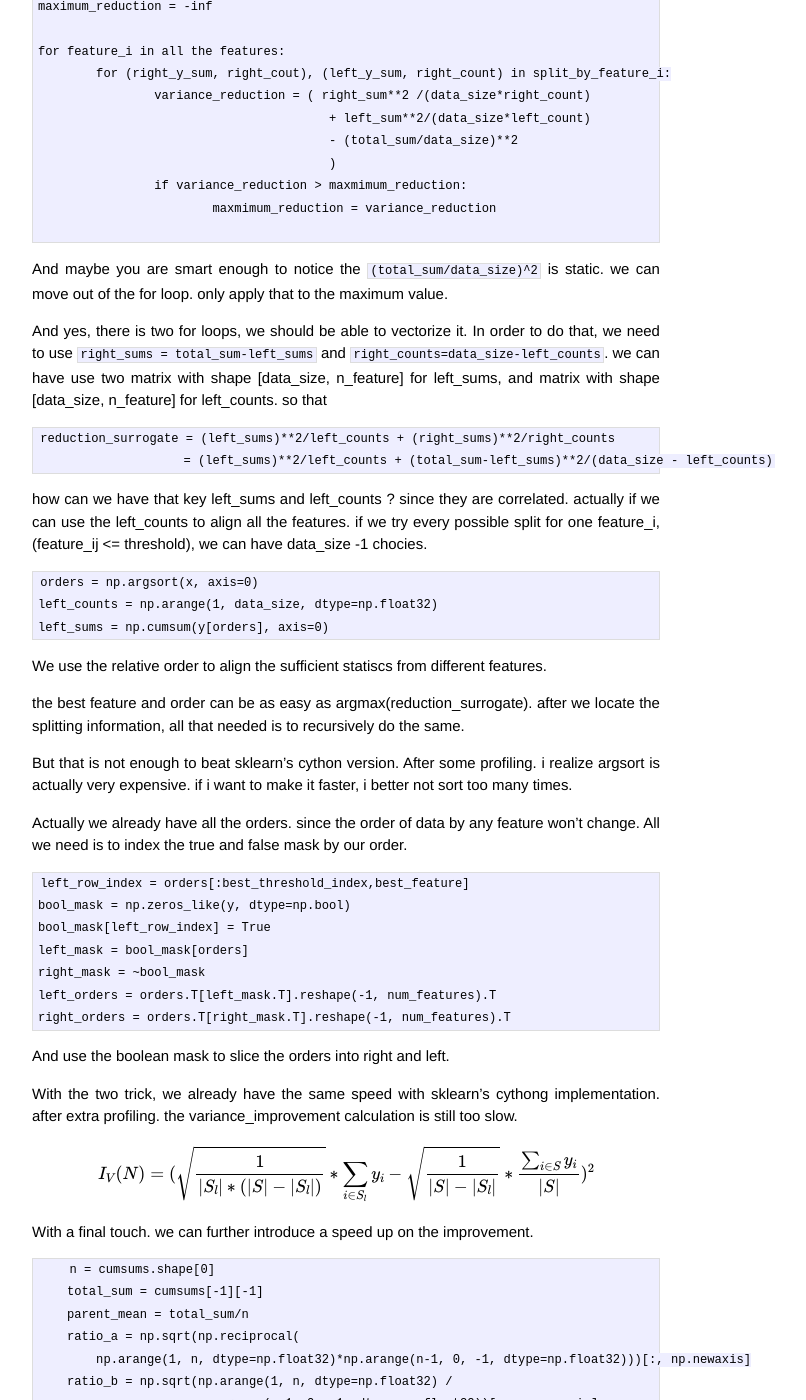
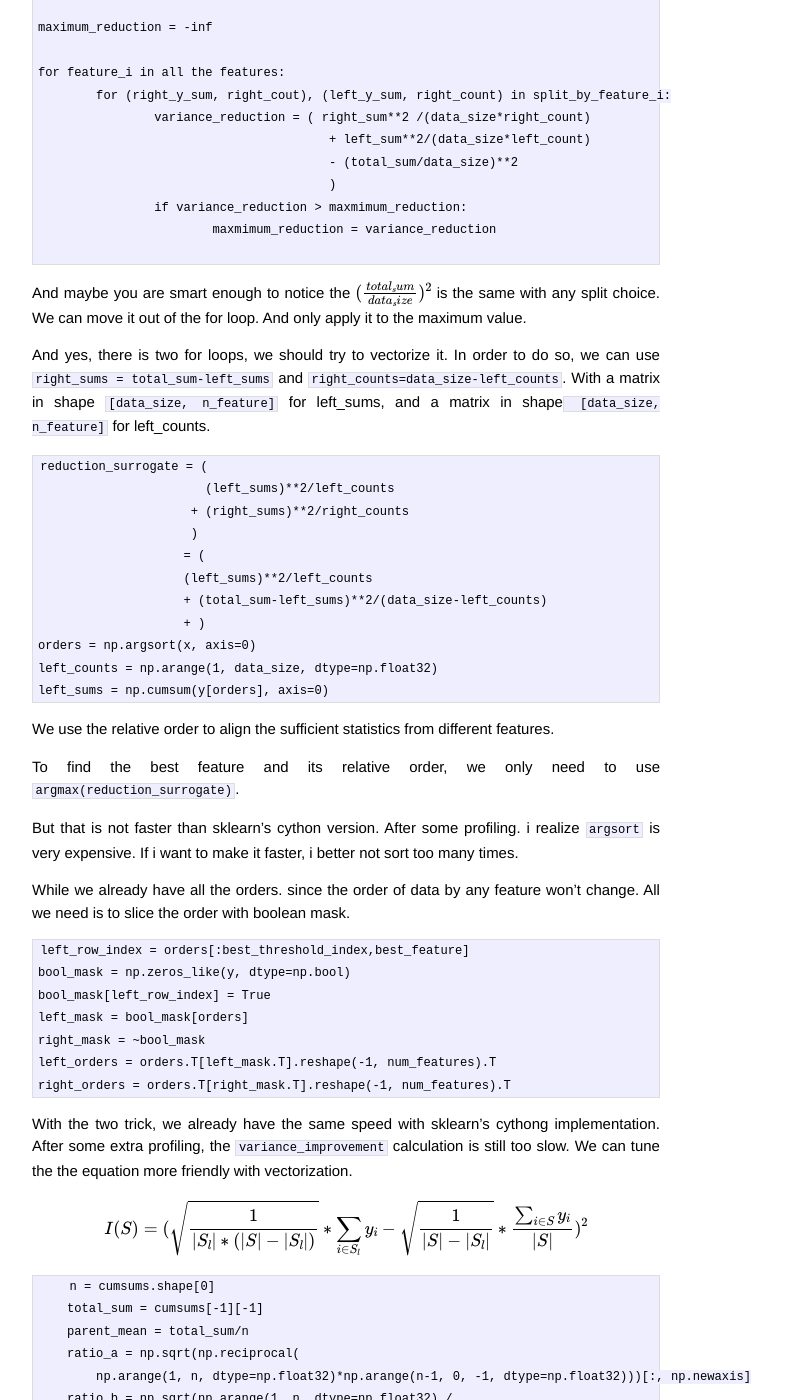
Before and after one commit to yupbank/yupbank.github.io, a Jekyll site: the page built from _posts/2019-08-08-faster-regression-tree.md, in a window 1280 px wide and 1400 px high, scrolled down 854 px. Shown: the whole window, without its empty margins (294-1100 px from the left). Built offline with Jekyll 4.4.1, drawn with Linux system fonts in a browser that asks for light colours; formulas are drawn with MathJax 3; comment, search, counter and statistics services are not loaded; some of the changed text lies outside the part shown.

Commit message:
update content

````diff
--- a/_posts/2019-08-08-faster-regression-tree.md
+++ b/_posts/2019-08-08-faster-regression-tree.md
@@ -6,30 +6,32 @@ categories: learning
 ---
 ## Decision Tree Regressor Vectorized.
 
-I just spend a few weeks on vectoizing the greedy depth wise decision tree regression.
+I just spent a few weeks on vectorizing the greedy depth-wise regression tree induction algorithm.
 
-And achieved around two times faster than sklearn's cython implementation, with around the same accuracy.
+### [L2 loss reduction]([https://github.com/yupbank/np_decision_tree/blob/a3032df27c74d16e7efd604d15a996a7b512a168/decision_tree/one.py#L52](https://github.com/yupbank/np_decision_tree/blob/a3032df27c74d16e7efd604d15a996a7b512a168/decision_tree/one.py#L52))
 
-If you are into decision tree regression, and variance reduction technique, you probably already familar with this equation.
+If you are into decision tree regression, with variance reduction technique, you probably are already familiar with this equation.
 
 $$
-I_{V}(N)={\frac {1}{|S|^{2}}}\sum _{i\in S}\sum _{j\in S}{\frac {1}{2}}(y_{i}-y_{j})^{2}  -({\frac {1}{|S_{l}|^{2}}}\sum _{i\in S_{l}}\sum _{j\in S_{l}}{\frac {1}{2}}(y_{i}-y_{j})^{2} +{\frac {1}{|S_{r}|^{2}}}\sum _{i\in S_{r}}\sum _{j\in S_{r}}{\frac {1}{2}}(y_{i}-y_{j})^{2}).
+I(S) = \frac{\sum _{i\in S}{(y_i-\bar{y})^2}}{|S|} -( \frac{|S_l|}{|S|} * \frac{\sum _{i\in S_l}{(y_i-\bar{y}_l)^2}}{|S_l|}  + \frac{|S_r|}{|S|} * \frac{\sum _{i\in S_r}{(y_i-\bar{y}_r)^2}}{|S_r|} )
 $$
 
-The splitting criteria want to maximize the difference between variance of the data with weighted sum of variances in the splitted data(left group and right group).
+Here $\|S\|$ stands for the size of set $S$.
+The splitting criteria is to maximize the difference between variance of the data $S$ and weighted sum of variances in the left group$S_l$ and right group $S_r$.
 
-What decision tree regressor does is to greedily try every possible option of split, and pick the best one.
+And to make our life easier, we assume all the features/data are numerical and unique.
 
-And to make our life easier, we assume all the features/data are numerical. So that for a dataset with shape (N, M).
-There are maximum (N-1)*M splits we need to try.
+For a dataset $(X, y)$, with $X \in \mathbb{R}^{N\times M}, y\in \mathbb{R}^{N}$.
+We define a split as feature that $\leq$ some threshold. There are $M$ features, each one with $N-1$ possible splits.
+From which we can align sufficient statistics from different features by the order of splits.
 
-Before we actually start to split, we want to convert $I_{V}(N)$ into something more friendly with data locality and complexity.
+Before we start to implement, we want to convert $I(S)$ into something more friendly with data locality and complexity.
 
 $$
-I_{V}(N) = \frac{ (\sum_{i\in S_{l}}{y_i})^2}{|S|*|S_l|} + \frac{ (\sum_{i\in S_{r}}{y_i})^2}{|S|*|S_r|} - (\frac{\sum_{i \in S}{y_i}}{|S|})^2
+I(S) = \frac{ (\sum_{i\in S_{l}}{y_i})^2}{|S|*|S_l|} + \frac{ (\sum_{i\in S_{r}}{y_i})^2}{|S|*|S_r|} - (\frac{\sum_{i \in S}{y_i}}{|S|})^2
 $$
 
-Now we have better idea on what to calculate. $\sum_{i\in S_{l}}{y_i}$ and $\sum_{i\in S_{r}}{y_i}$.
+So that $\sum_{i\in S_{l}}{y_i}$ and $\sum_{i\in S_{r}}{y_i}$ is our suffcient statistics.
 
 ```
 data_size = X.shape[0]
@@ -47,31 +49,32 @@ for feature_i in all the features:
 			maxmimum_reduction = variance_reduction
 
 ```
-And maybe you are smart enough to notice the `(total_sum/data_size)^2` is static. we can move out of the for loop. only apply that to the maximum value.
+And maybe you are smart enough to notice the $(\frac{total\_sum}{data\_size})^2$ is the same with any split choice.
+We can move it out of the for loop. And only apply it to the maximum value.
 
-And yes, there is two for loops, we should be able to vectorize it. In order to do that, we need to use `right_sums = total_sum-left_sums` and `right_counts=data_size-left_counts`.
-we can have use two matrix with shape [data_size, n_feature] for left_sums, and matrix with shape [data_size, n_feature] for left_counts.
-so that
+And yes, there is two for loops, we should try to vectorize it. In order to do so, we can use `right_sums = total_sum-left_sums` and `right_counts=data_size-left_counts`.
+With a matrix in shape `[data_size, n_feature]` for left_sums, and a matrix in shape` [data_size, n_feature]` for left_counts.
 ```
-reduction_surrogate = (left_sums)**2/left_counts + (right_sums)**2/right_counts
-		    = (left_sums)**2/left_counts + (total_sum-left_sums)**2/(data_size - left_counts)
-```
-how can we have that key left_sums and left_counts ? since they are correlated. actually if we can use the left_counts to align all the features.
-if we try every possible split for one feature_i, (feature_ij <= threshold), we can have data_size -1 chocies.
-
-```
+reduction_surrogate = (
+                       (left_sums)**2/left_counts
+                     + (right_sums)**2/right_counts
+                     )
+		    = (
+		    (left_sums)**2/left_counts
+		    + (total_sum-left_sums)**2/(data_size-left_counts)
+		    + )
 orders = np.argsort(x, axis=0)
 left_counts = np.arange(1, data_size, dtype=np.float32)
 left_sums = np.cumsum(y[orders], axis=0)
 ```
 
-We use the relative order to align the sufficient statiscs from different features.
+We use the relative order to align the sufficient statistics from different features.
 
-the best feature and order can be as easy as argmax(reduction_surrogate).  after we locate the splitting information, all that needed is to recursively do the same.
+To find the best feature and its relative order, we only need to use `argmax(reduction_surrogate)`.
 
-But that is not enough to beat sklearn's cython version. After some profiling. i realize argsort is actually very expensive. if i want to make it faster, i better not sort too many times.
+But that is not faster than sklearn's cython version. After some profiling. i realize `argsort` is very expensive. If i want to make it faster, i better not sort too many times.
 
-Actually we already have all the orders. since the order of data by any feature won't change. All we need is to index the true and false mask by our order.
+While we already have all the orders. since the order of data by any feature won't change. All we need is to slice the order with boolean mask.
 ```
 left_row_index = orders[:best_threshold_index,best_feature]
 bool_mask = np.zeros_like(y, dtype=np.bool)
@@ -81,15 +84,14 @@ right_mask = ~bool_mask
 left_orders = orders.T[left_mask.T].reshape(-1, num_features).T
 right_orders = orders.T[right_mask.T].reshape(-1, num_features).T
 ```
-And use the boolean mask to slice the orders into right and left.
 
-With the two trick, we already have the same speed with sklearn's cythong implementation. after extra profiling. the variance_improvement calculation is still too slow.
+With the two trick, we already have the same speed with sklearn's cythong implementation. After some extra profiling, the `variance_improvement` calculation is still too slow.
+We can tune the the equation more friendly with vectorization.
 
 $$
-I_{V}(N) = (\sqrt{\frac{1}{|S_l|*(|S|-|S_l|)}}*\sum_{i \in S_l}{y_i} - \sqrt{\frac{1}{|S|-|S_l|}}* \frac{\sum_{i \in S}{y_i}}{|S|})^2
+I(S) = (\sqrt{\frac{1}{|S_l|*(|S|-|S_l|)}}*\sum_{i \in S_l}{y_i} - \sqrt{\frac{1}{|S|-|S_l|}}* \frac{\sum_{i \in S}{y_i}}{|S|})^2
 $$
 
-With a final touch. we can further introduce a speed up on the improvement.
 
 ```
     n = cumsums.shape[0]
@@ -103,4 +105,65 @@ With a final touch. we can further introduce a speed up on the improvement.
                              cumsums[:-1] - parent_mean * ratio_b)
 ```
 
-And now, we are twice the speed of sklearn's cython version !!!
+And now, we are twice the speed of sklearn's cython version.
+
+-----
+
+## [L1 loss reduction]([https://github.com/yupbank/np_decision_tree/blob/a3032df27c74d16e7efd604d15a996a7b512a168/decision_tree/strategy_l1.py#L39](https://github.com/yupbank/np_decision_tree/blob/a3032df27c74d16e7efd604d15a996a7b512a168/decision_tree/strategy_l1.py#L39))
+
+Now let's try to implement MAE splitting criteria.  The improvement equation for l1 loss is:
+$$
+I(S) = \frac{\sum_{i \in S}{|y_i - \tilde{y}|}}{|S|}  -  \frac{|S_l|}{|S|} *\frac{\sum_{i \in S_l}{|y_i - \tilde{y_l}|}}{|S_l|}  -  \frac{|S_r|}{|S|} *\frac{\sum_{i \in S_r}{|y_i - \tilde{y_r}|}}{|S_r|}  \\
+$$
+
+But we are smart enough to simplify the equation a little bit.
+
+$$
+I(S) = \frac{\sum_{i \in S}{|y_i - \tilde{y}|} - \sum_{i \in S_l}{|y_i - \tilde{y_l}|} -  \sum_{i \in S_r}{|y_i - \tilde{y_r}|}}{|S|}
+$$
+
+The sufficient statistics here are $\tilde{y}$ which is median among different side of the split. Which is also different across every split. So in order to vectorize it, we need to find something similar across different split.
+
+There is something connected among one side of the split.
+Let's pick left side for example. With the data sorted among relative orders by one given feature.
+The difference between $S_{l,i}$ and $S_{l,i+1}$ is that $S_{l, i}$ would have one element more than $S_{l,i+1}$.
+For a moment, we use $SS_i =\sum_{j \in S_{l,i}}{|y_j - \tilde{y_{l,i}}|}$  as sufficent statistics represent sum of L1 difference between every element and median element.
+And $y_i$ as the extra element between $S_{l,i}$ and $S_{l,i+1}$.
+This can be treated as inserting $y_i$ to the `i+1` set.
+While $SS_i - SS_{i+1}$  only depends on $y_i$ and $\tilde{y_{l, i}}$.
+Sufficient statics of left side only requires cumulative median of the left side and the extra element of between every two split.
+For the right side, it is very similar, except for not inserting but removing one element at a time.
+We can think of splitting a set as from a empty left set and identity right set, we remove one element from right set and insert into left set.
+And the L1 difference of both left and right side only depend on the element picked and median of both original left and right set.
+
+The way to calculate median for sets with odd number or even number is  a bit different.
+We use the `small_median` and `large_median` to represent median.
+So that regardless of odd or even number of elements, `median = (small_median, large_median)/2`.
+And it is easy to proven, when inserting element $y_i$,
+
+$$
+SS_i - SS_{i+1} =
+\begin{cases}
+    small\_median_i - y_i,         & \text{if } y_i \leq small\_median_i\\
+        y_i - large\_median_i,         & \text{if } y_i \geq large\_median_i\\
+    0,                                & \text{otherwise}
+\end{cases}
+$$
+
+when removing element $y_i$.
+
+$$
+SS_i - SS_{i+1} =
+\begin{cases}
+    large\_median_i - y_i,         & \text{if } y_i \leq small\_median_i\\
+        y_i - small\_median_i,         & \text{if } y_i \geq large\_median_i\\
+    0,                                & \text{otherwise}
+\end{cases}
+$$
+
+Now we have successfully decomposed the sufficient statistics and shared something between every split.
+Now the only blocker is the cumulative median for both left and right side.
+Not as friendly as the sufficient statistics in L2 loss, which is just sum.
+I have to implement the cumulative median/stream median in python.
+Ironically i can't find anything in any numerical computing lib, but quite a few interview websites.
+I can reuse most of the code from L2 loss, except computing the improvement part.
````
